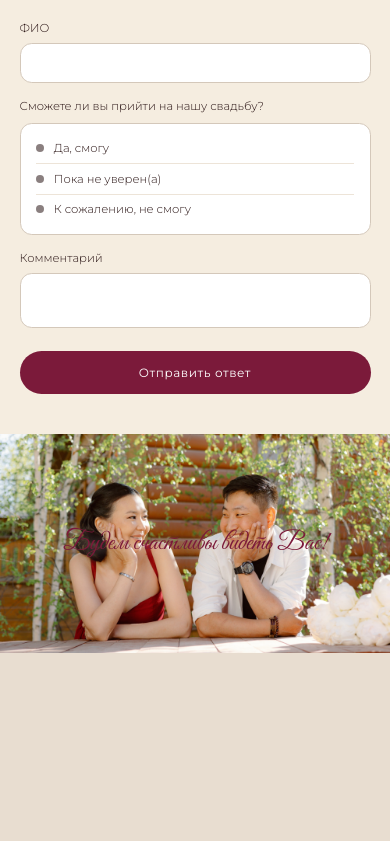
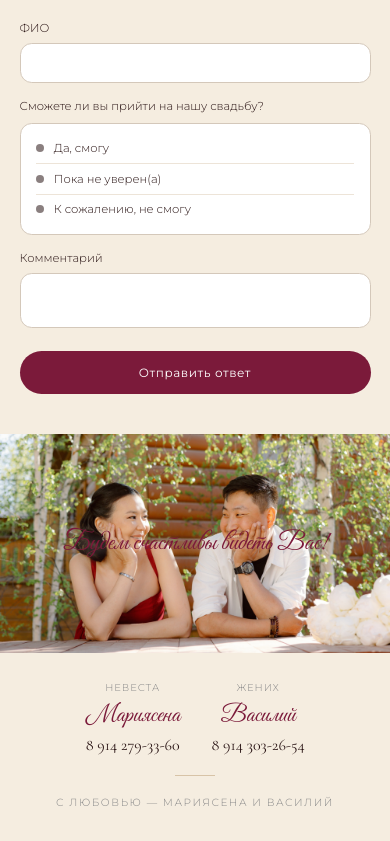
Before and after one commit to bvbaaska/VMWedding, a plain HTML site: page index.html in a window 390 px wide. Shown: the part 3433-4274 px from the top of the page. Before the commit the page ends 4086 px from the top, so only its background shows below. Drawn offline with nearby package versions, Linux system fonts and the light colour scheme.

Commit message:
Add contacts footer below photo
- Photo with 'Будем счастливы видеть Вас!' caption stays as is
- New footer block: bride & groom names in script, roles, phone numbers
- Divider line and 'С любовью' tagline at bottom

Co-Authored-By: Claude Sonnet 4.6 <noreply@anthropic.com>

```diff
--- a/index.html
+++ b/index.html
@@ -547,6 +547,59 @@
       text-shadow: 0 1px 12px rgba(245,237,224,.7);
     }
 
+    /* Контакты */
+    .footer-contacts {
+      background: var(--cream);
+      padding: clamp(28px,7vw,40px) clamp(16px,5vw,24px) clamp(32px,8vw,48px);
+      text-align: center;
+    }
+    .footer-contacts-grid {
+      display: flex;
+      justify-content: center;
+      gap: clamp(24px,8vw,48px);
+      flex-wrap: wrap;
+    }
+    .contact-card {
+      display: flex;
+      flex-direction: column;
+      align-items: center;
+      gap: 6px;
+    }
+    .contact-name {
+      font-family: 'Great Vibes', cursive;
+      font-size: clamp(1.5rem, 5.5vw, 2rem);
+      color: var(--burgundy);
+      line-height: 1.1;
+    }
+    .contact-role {
+      font-size: clamp(.62rem, 2vw, .72rem);
+      letter-spacing: .1em;
+      text-transform: uppercase;
+      color: var(--grey);
+      margin-bottom: 4px;
+    }
+    .contact-phone {
+      font-family: 'Cormorant Garamond', serif;
+      font-size: clamp(1rem, 3.5vw, 1.2rem);
+      color: var(--text);
+      text-decoration: none;
+      transition: color .2s;
+    }
+    .contact-phone:hover { color: var(--burgundy); }
+    .footer-divider {
+      width: 40px;
+      height: 1px;
+      background: #C4A882;
+      margin: clamp(20px,5vw,28px) auto;
+      opacity: .6;
+    }
+    .footer-love {
+      font-size: clamp(.65rem, 2vw, .75rem);
+      letter-spacing: .15em;
+      text-transform: uppercase;
+      color: var(--grey);
+    }
+
     /* ════════════════════════════════════
        ДЕСКТОП — плашка вокруг карточки
     ════════════════════════════════════ */
@@ -784,6 +837,24 @@
   </div>
 </section>
 
+<!-- Контакты -->
+<footer class="footer-contacts">
+  <div class="footer-contacts-grid">
+    <div class="contact-card">
+      <span class="contact-role">невеста</span>
+      <span class="contact-name">Мариясена</span>
+      <a class="contact-phone" href="tel:+79142793360">8 914 279-33-60</a>
+    </div>
+    <div class="contact-card">
+      <span class="contact-role">жених</span>
+      <span class="contact-name">Василий</span>
+      <a class="contact-phone" href="tel:+79143032654">8 914 303-26-54</a>
+    </div>
+  </div>
+  <div class="footer-divider"></div>
+  <p class="footer-love">С любовью — Мариясена и Василий</p>
+</footer>
+
 <script>
   function openLightbox(src) {
     document.getElementById('lightboxImg').src = src;
```
